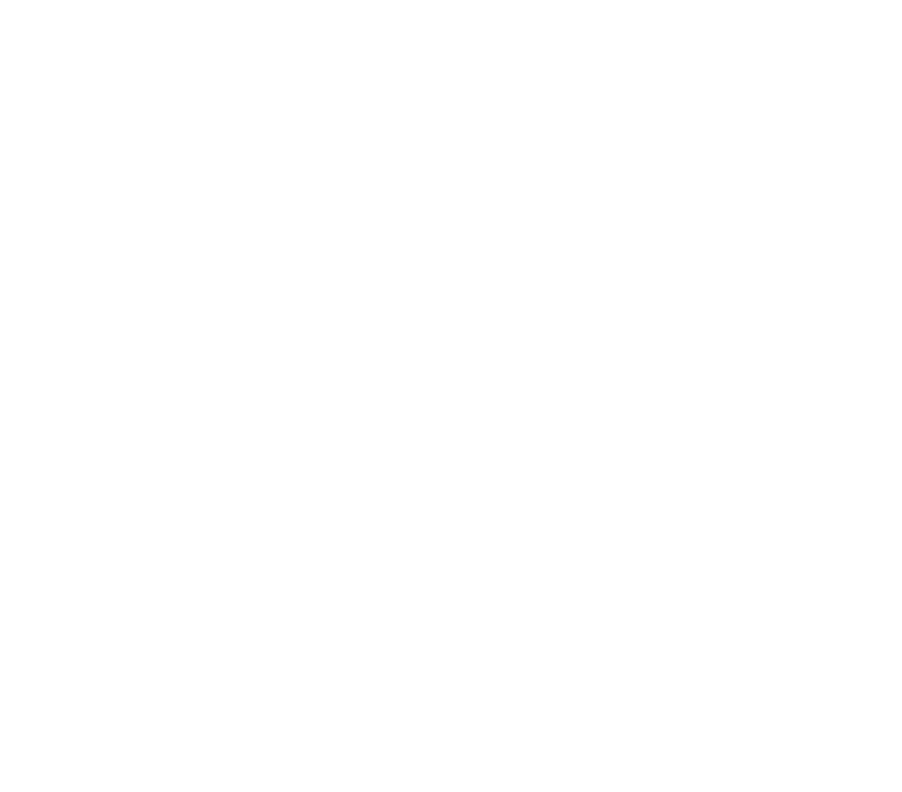
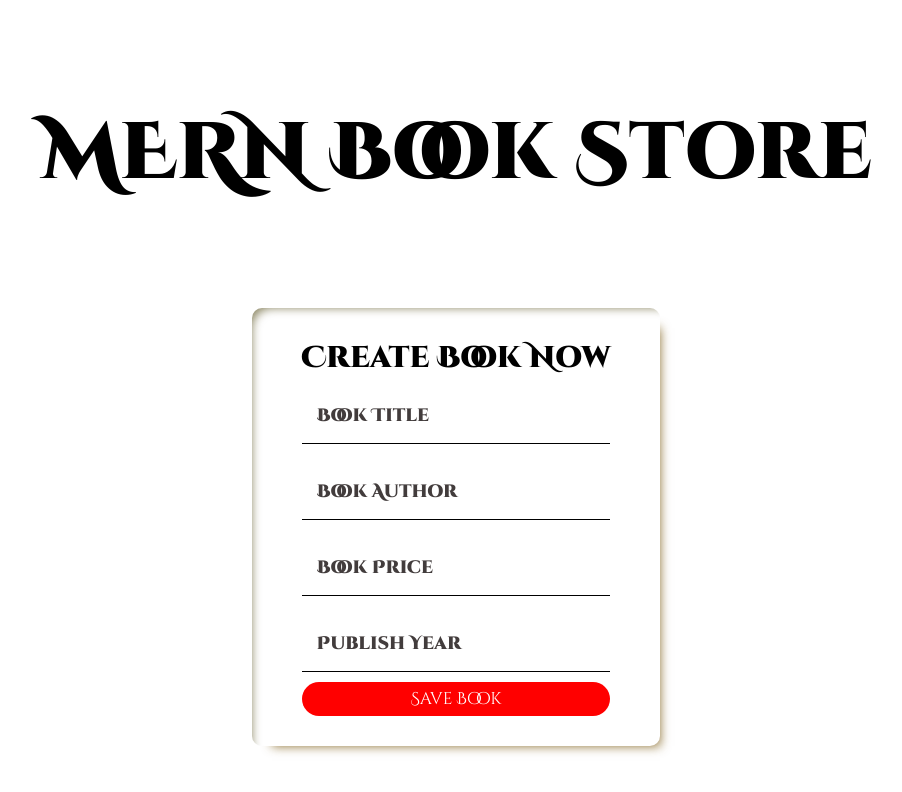
Before and after one commit to SASIDEVIvenaram/Book-Store-Project-MERN-, a React app in the folder frontend/: page /Create in a window 1280 px wide. Before the commit this address had no page. Shown: the top 792 px of the page, without its empty margins (184-1086 px from the left). Built offline with nearby package versions, Linux system fonts and the light colour scheme; the HTML template or start-up script is replaced by a standard one.

Commit message:
Create Book Component

```diff
--- a/frontend/src/App.css
+++ b/frontend/src/App.css
@@ -15,6 +15,7 @@
     box-sizing:border-box;
     font-family: 'Cinzel Decorative', serif;
     transition: 0.2s ease-in;
+    text-decoration: none;
 }
 
 *::selection{
--- a/frontend/src/App.jsx
+++ b/frontend/src/App.jsx
@@ -6,12 +6,13 @@
 import NavBar from './Layout/Navbar/NavBar.jsx'
 // For pages
 import Home from './Pages/Home/Home.jsx'
-
+import Create from './Pages/Create/Create.jsx'
 function App() {
   return (
     <>
     <Routes>
       <Route path='/' element={[<NavBar/>,<Home />]}/>
+      <Route path='/Create' element={[<NavBar/>,<Create />]}/>
     </Routes>
     </>
   )
--- /dev/null
+++ b/frontend/src/Pages/Create/Create.jsx
@@ -0,0 +1,79 @@
+import React, { useState } from 'react';
+import styles from './Create.module.css'
+import axios from 'axios';
+import { useNavigate } from 'react-router-dom';
+
+const Create=()=>{
+
+    const [BookTitle,setTitle]=useState('');
+    const [BookAuthor,setAuthor]=useState('');
+    const [BookPrice,setPrice]=useState('');
+    const [BookPublishYear,setPublishYear]=useState('');
+    const [Loading,setLoading]=useState(false);
+
+    const navigate=useNavigate();
+
+    const SaveBook=() => {
+        const data={BookTitle, BookAuthor, BookPrice, BookPublishYear,};
+        setLoading(true);
+        axios.post("http://localhost:5555/Books/",data).then(()=>
+        {
+            setLoading(false);
+            alert("Book Created");
+            navigate('/');
+        }).catch((error)=>{
+            setLoading(false);
+            // console.log(error);
+            // alert("check");
+
+            if(error.response)
+            {
+                console.error("Response Data",error.response.data);
+                console.error("Response Status",error.response.status);
+                console.error("Response Headers",error.response.headers);
+
+            }
+            else if(error.request)
+            {
+                console.log("No Response Received",error.request);
+
+            }
+            else{
+                console.log("Error",error.message);
+            }
+            alert("Check console for detailed error message");
+        })
+
+    }
+
+    return (
+        <>
+        <div className={styles.CreateBook}>
+            <div className={styles.CreateBookRow}>
+                <h6>Create Book Now</h6>
+
+                {Loading?(console.log("Loading")):('')}
+
+                <div className={styles.CreateBookBox}>
+                    <input type='text' value={BookTitle} onChange={(e)=>setTitle(e.target.value)}  placeholder='Book Title' name='' id=''/>
+                </div>
+                <div className={styles.CreateBookBox}>
+                    <input type='text' value={BookAuthor} onChange={(e)=>setAuthor(e.target.value)} placeholder='Book Author' name='' id=''/>
+                </div>
+                <div className={styles.CreateBookBox}>
+                    <input type='number' value={BookPrice} onChange={(e)=>setPrice(e.target.value)} placeholder='Book Price' name='' id=''/>
+                </div>
+                <div className={styles.CreateBookBox}>
+                    <input type='number' value={BookPublishYear} onChange={(e)=>setPublishYear(e.target.value)} placeholder='Publish Year' name='' id=''/>
+                </div>
+
+                <button onClick={SaveBook} className={styles.Btn}>Save Book</button>
+
+            </div>
+        </div>
+        </>
+    )
+
+}
+
+export default Create
--- /dev/null
+++ b/frontend/src/Pages/Create/Create.module.css
@@ -0,0 +1,44 @@
+.CreateBook{
+    display: flex;
+    justify-content: center;
+
+}
+.CreateBook .CreateBookRow{
+    box-shadow: var(--boxShadow);
+    padding: 20px;
+    padding-inline: 50px;
+    padding-block: 30px;
+    border-radius: 10px;
+
+}
+.CreateBookRow h6{
+    font-weight: 800;
+    font-size: 30px;
+    text-align: center;
+}
+.CreateBook .CreateBookRow .CreateBookBox input{
+    width: 100%;
+    border: none;
+    margin-block: 10px;
+    outline:none;
+    border-bottom: 0.1px solid #000;
+    padding: 15px;
+    font-weight: 800;
+    font-size: 18px;
+}
+.CreateBookBox input::placeholder{
+    color: #423c3c;
+}
+
+.CreateBook .Btn{
+    width: 100%;
+    padding: 5px 15px;
+    background: var(--main);
+    border: none;
+    outline: none;
+    cursor: pointer;
+    color: #fff;
+    border-radius: 99px;
+    font-size: 17px;
+    line-height: 24px;
+}
--- a/frontend/src/Pages/Home/Home.jsx
+++ b/frontend/src/Pages/Home/Home.jsx
@@ -7,6 +7,8 @@
 import { MdEdit } from "react-icons/md";
 import { MdDelete } from "react-icons/md";
 import { FaInfoCircle } from "react-icons/fa";
+import { IoMdAddCircle } from "react-icons/io";
+
 
 import { Link } from "react-router-dom";
 
@@ -27,6 +29,14 @@
     },[])
     return(
         <>
+        {/* For adding a new book */}
+
+        <div className={styles.AddingBook}>
+            <span>Add a new book</span>
+            <Link to={'/Create'}>
+            <IoMdAddCircle className={styles.AddIcon}/>
+            </Link>
+        </div>
 
         {
             loading?(''):(
--- a/frontend/src/Pages/Home/Home.module.css
+++ b/frontend/src/Pages/Home/Home.module.css
@@ -1,3 +1,19 @@
+/* For adding a new book */
+.AddingBook{
+    display: flex;
+    padding-inline: 210px;
+    margin-block: 30px;
+}
+.AddingBook span{
+    font-weight: 800;
+    color: var(--main);
+    margin-top: 13px;
+}
+.AddingBook .AddIcon{
+    margin-top: 10px;
+    color: var(--main);
+    font-size: 25px;
+}
 
 /* for BooksMain */
 
```
